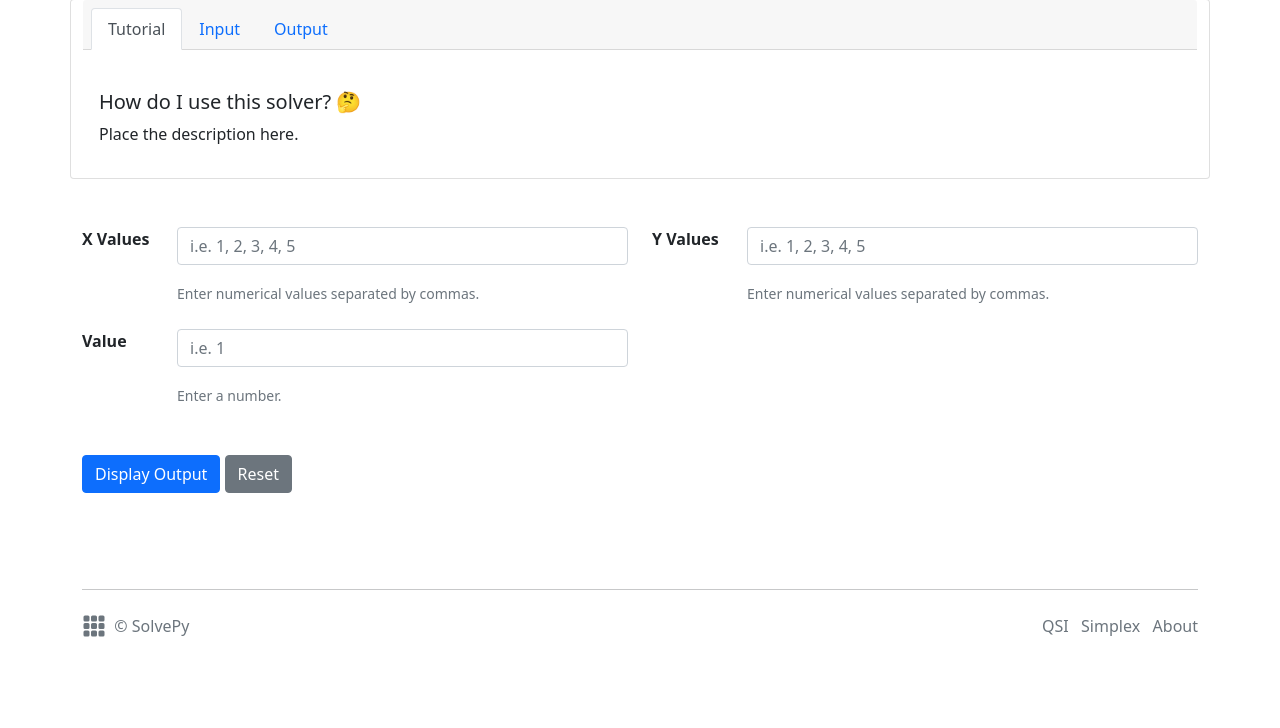
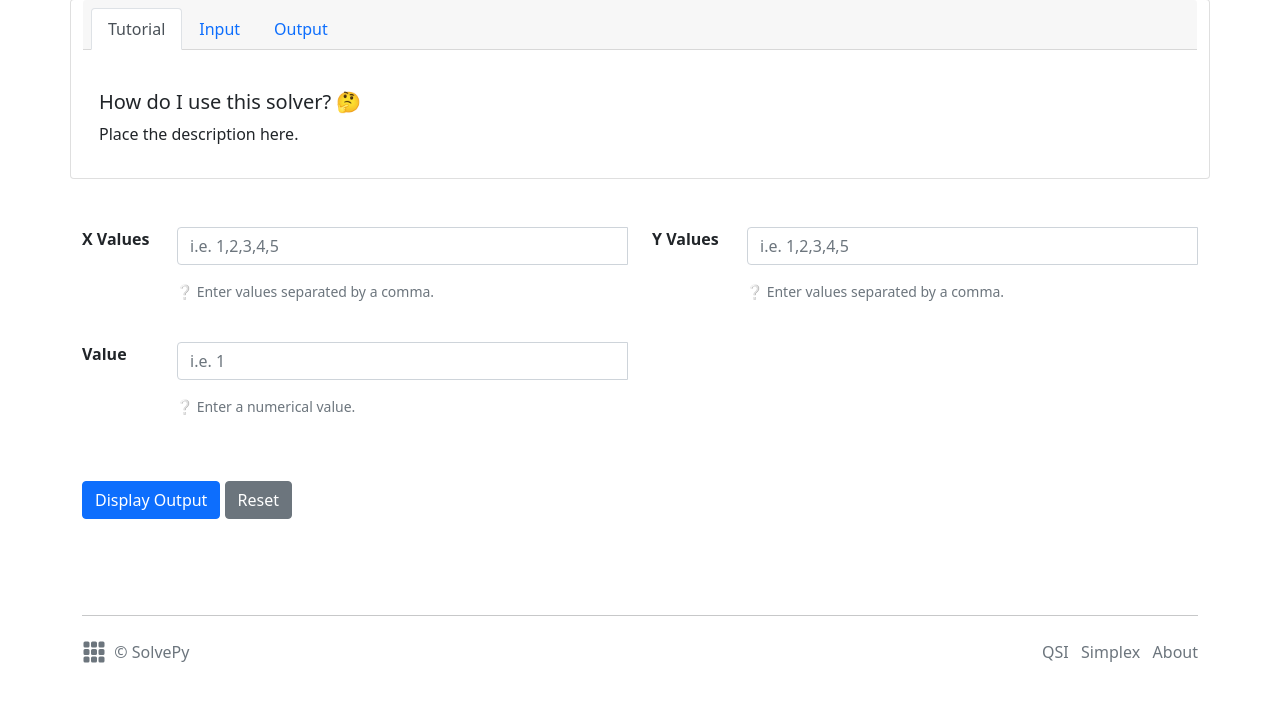
Before and after one commit to brlimarce/SolvePy, a Flask app: page /solve/qsi in a window 1280 px wide. Shown: the part 225-953 px from the top of the page. Before the commit the page ends 862 px from the top, so only its background shows below. Run offline with Flask 2, Linux system fonts and the light colour scheme; some libraries are stand-ins or nearby versions.

Commit message:
Fix virtual environment and add initial form validation in qsi.html

```diff
--- a/api/scripts/forms.py
+++ b/api/scripts/forms.py
@@ -4,29 +4,69 @@
 | in the web app.
 '''
 from flask_wtf import FlaskForm
-from wtforms import StringField, IntegerField, SubmitField
-from wtforms.validators import DataRequired, Regexp
+from wtforms import StringField, SubmitField
+from wtforms.validators import DataRequired, ValidationError
 
 '''
 ** QSIForm
-| This class contains the validation for the form.
+| This class contains the validation for the form of QSI.
+- - -
+** input
+| - xv: A vector of x values separated by a comma
+| - yv: A vector of y values separated by a comma
+| - x: The x value (to be evaluated by a function)
+'''
+class QSIForm(FlaskForm):
+    '''
+    ** is_csv
+    | This is a custom validator, which checks
+    | if the values are separated by a comma.
+    - - -
+    ** params
+    | - form: The current form
+    | - field: The input field of the data
+    '''
+    def is_csv(form, field):
+        try:
+            # Split the data; then, convert each into a float.
+            splitter = [float(num) for num in (field.data).split(',')]
+
+            # Raise an exception if there is only 1 data point.
+            if len(splitter) <= 1:
+                raise Exception()
+        except:
+            raise ValidationError('❌ Enter values separated by a comma.')
+
+    '''
+    ** is_number
+    | This is a custom validator, which checks
+    | if the value is numerical.
+    - - -
+    ** params
+    | - form: The current form
+    | - field: The input field of the data
+    '''
+    def is_number(form, field):
+        try:
+            num = float(field.data)
+        except:
+            raise ValidationError('❌ Enter a number.')
+
+    # ** Declaration
+    __msg_required = '❌ Field is empty.'
+
+    # ** Schema
+    xv = StringField('xv', validators = [DataRequired(message = __msg_required), is_csv])
+    yv = StringField('yv', validators = [DataRequired(message = __msg_required), is_csv])
+    x = StringField('x', validators = [DataRequired(message = __msg_required), is_number])
+    send = SubmitField('display-qsi')
+
+'''
+** SimplexForm
+| This class contains the validation for the form of Simplex Method.
 - - -
 ** validators
-| - xval: Contain the x values separated by a comma
+| - xval: A vector of the x values separated by a comma
 | - yval: Contain the y values separated by a comma
 | - value: Contain the x value
 '''
-class QSIForm(FlaskForm):
-    # ** Declaration
-    __csv_regexp = '^([0-9](,))*[0, 9]$' # Store the regex equivalent of csv.
-    __msg_required = 'This field is required.' # Error message for required fields.
-    __msg_regexp = 'Multiple values must be separated by commas.' # Error message for regex mismatch.
-
-    # ** Schema
-    xval = StringField('xval', validators = [DataRequired(message = __msg_required), Regexp(__csv_regexp, message = __msg_regexp)])
-
-    yval = StringField('yval', validators = [DataRequired(message = __msg_required), Regexp(__csv_regexp, message = __msg_regexp)])
-
-    val = IntegerField('val', validators = [DataRequired(message = __msg_required)])
-
-    send = SubmitField('display-qsi')
--- a/app.py
+++ b/app.py
@@ -2,9 +2,12 @@
 ** app
 | This runs the Flask application.
 '''
+import numpy as np
+
 from flask import Flask, render_template, request
 from templates.layouts import data as d
 from api.scripts.forms import QSIForm
+from api.scripts import qsi
 
 app = Flask(__name__) # Redirect the application to this file.
 app.config['SECRET_KEY'] = '2d0e13d09775d283668ef17a6f808894' # Generate the secret key in the form.
@@ -21,7 +24,18 @@ def index():
 # QSI Solver
 @app.route('/solve/qsi', methods = ['GET', 'POST'])
 def solve_qsi():
-    form = QSIForm()
+    # Store the specific form into a variable.
+    form = QSIForm(request.form)
+
+    # If the form is submitted, collect the data.
+    if form.validate_on_submit():
+        # Collect vectors of x and y values and the x-value.
+        xv = form.xv.data
+        yv = form.yv.data
+        x = form.x.data
+
+        # Get the clean input and perform QSI.
+        result = qsi.clean_input(xv, yv, x)
     return render_template('qsi.html', pages = d.pages, page = 'qsi', tabs = d.tabs_qsi, form = form)
 
 # Simplex Solver
--- a/templates/qsi.html
+++ b/templates/qsi.html
@@ -21,34 +21,61 @@
         {{ form.hidden_tag() }}
         <div class="row mb-4">
             <!-- Start of X-Values -->
-            {{ form.xval.label(class="form-label fw-bold col-1", text = "X Values") }}
+            {{ form.xv.label(class="form-label fw-bold col-1", text = "X Values") }}
             <div class="col-5">
                 <div class="input-group mb-3">
-                    {{ form.xval(class = "form-control", placeholder = "i.e. 1, 2, 3, 4, 5") }}
+                    {% if form.xv.errors %}
+                        {{ form.xv(class = "form-control is-invalid", placeholder = "i.e. 1,2,3,4,5", required = false) }}
+                        {% for e in form.xv.errors %}
+                            <div class="invalid-feedback mt-3">
+                                <span>{{ e }}</span>
+                            </div>
+                        {% endfor %}
+                    {% else %}
+                        {{ form.xv(class = "form-control", placeholder = "i.e. 1,2,3,4,5", required = false) }}
+                        <small class="form-text text-muted col-xl-12 mt-3">❔ Enter values separated by a comma.</small>
+                    {% endif %}
                 </div>
-                <small id="xmsg" class="form-text text-muted">Enter numerical values separated by commas.</small>
             </div>
             <!-- End of X-Values -->
 
             <!-- Start of Y-Values -->
-            {{ form.yval.label(class = "form-label fw-bold col-1", text = "Y Values") }}
+            {{ form.yv.label(class = "form-label fw-bold col-1", text = "Y Values") }}
             <div class="col-5">
                 <div class="input-group mb-3">
-                    {{ form.yval(class = "form-control", placeholder = "i.e. 1, 2, 3, 4, 5") }}
+                    {% if form.yv.errors %}
+                        {{ form.yv(class = "form-control is-invalid", placeholder = "i.e. 1,2,3,4,5", required = false) }}
+                        {% for e in form.yv.errors %}
+                            <div class="invalid-feedback mt-3">
+                                <span>{{ e }}</span>
+                            </div>
+                        {% endfor %}
+                    {% else %}
+                        {{ form.yv(class = "form-control", placeholder = "i.e. 1,2,3,4,5", required = false) }}
+                        <small class="form-text text-muted col-xl-12 mt-3">❔ Enter values separated by a comma.</small>
+                    {% endif %}
                 </div>
-                <small id="ymsg" class="form-text text-muted">Enter numerical values separated by commas.</small>
             </div>
             <!-- End of Y-Values -->
         </div>
 
         <div class="row mb-5">
             <!-- Start of Value -->
-            {{ form.val.label(class = "form-label fw-bold col-1", text = "Value") }}
+            {{ form.x.label(class = "form-label fw-bold col-1", text = "Value") }}
             <div class="col-5">
                 <div class="input-group mb-3">
-                    {{ form.val(class = "form-control", placeholder = "i.e. 1") }}
+                    {% if form.x.errors %}
+                        {{ form.x(class = "form-control is-invalid", placeholder = "i.e. 1", required = false) }}
+                        {% for e in form.x.errors %}
+                            <div class="invalid-feedback mt-3">
+                                <span>{{ e }}</span>
+                            </div>
+                        {% endfor %}
+                    {% else %}
+                        {{ form.x(class = "form-control", placeholder = "i.e. 1", required = false) }}
+                        <small class="form-text text-muted col-xl-12 mt-3">❔ Enter a numerical value.</small>
+                    {% endif %}
                 </div>
-                <small id="valmsg" class="form-text text-muted">Enter a number.</small>
             </div>
             <!-- End of Value -->
         </div>
@@ -57,7 +84,7 @@
         <div class="row">
             <div class="d-flex flex-row">
                 {{ form.send(class = "btn btn-primary", value = "Display Output") }} &nbsp;
-                <button type="reset" class="btn btn-secondary">Reset</button>
+                <input type="reset" class="btn btn-secondary" />
             </div>
         </div>
         <!-- End of Button Container -->
```
Also changed, not shown: api/scripts/qsi.py (+16 -3 lines).
